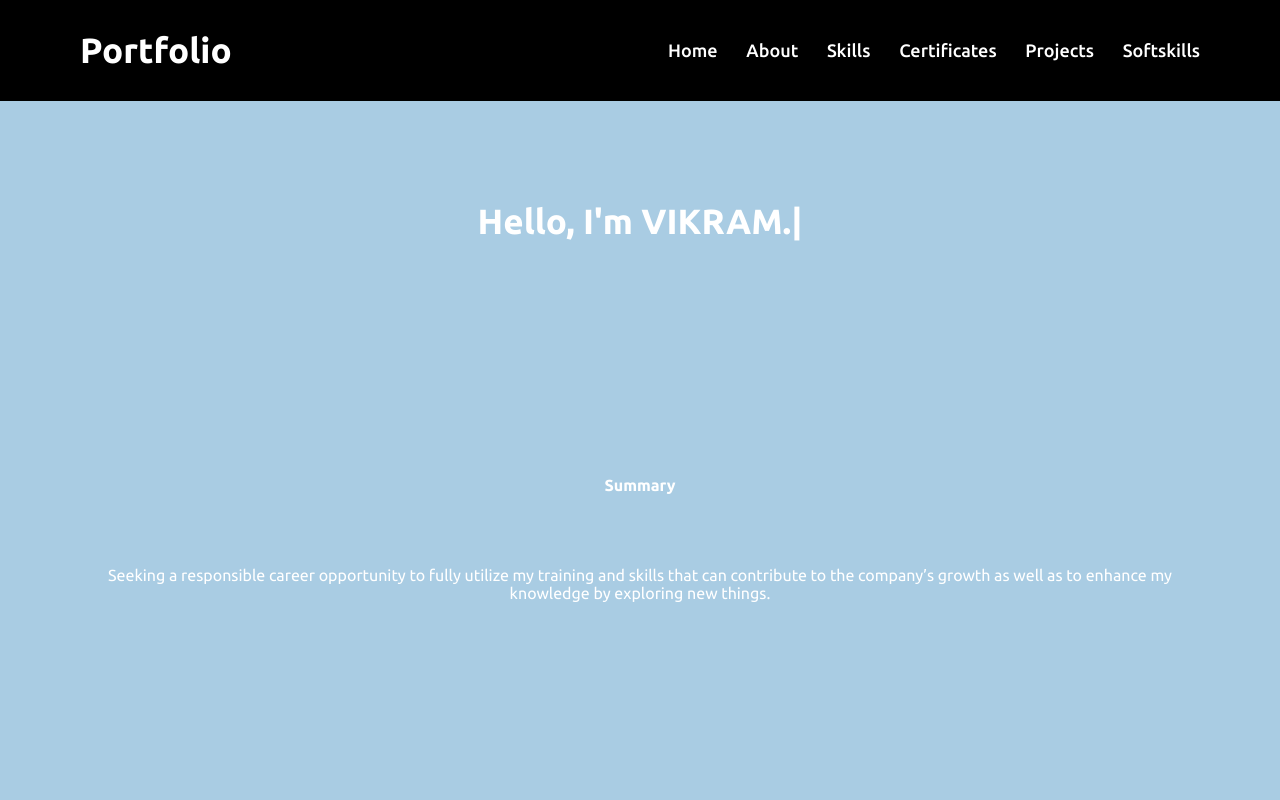
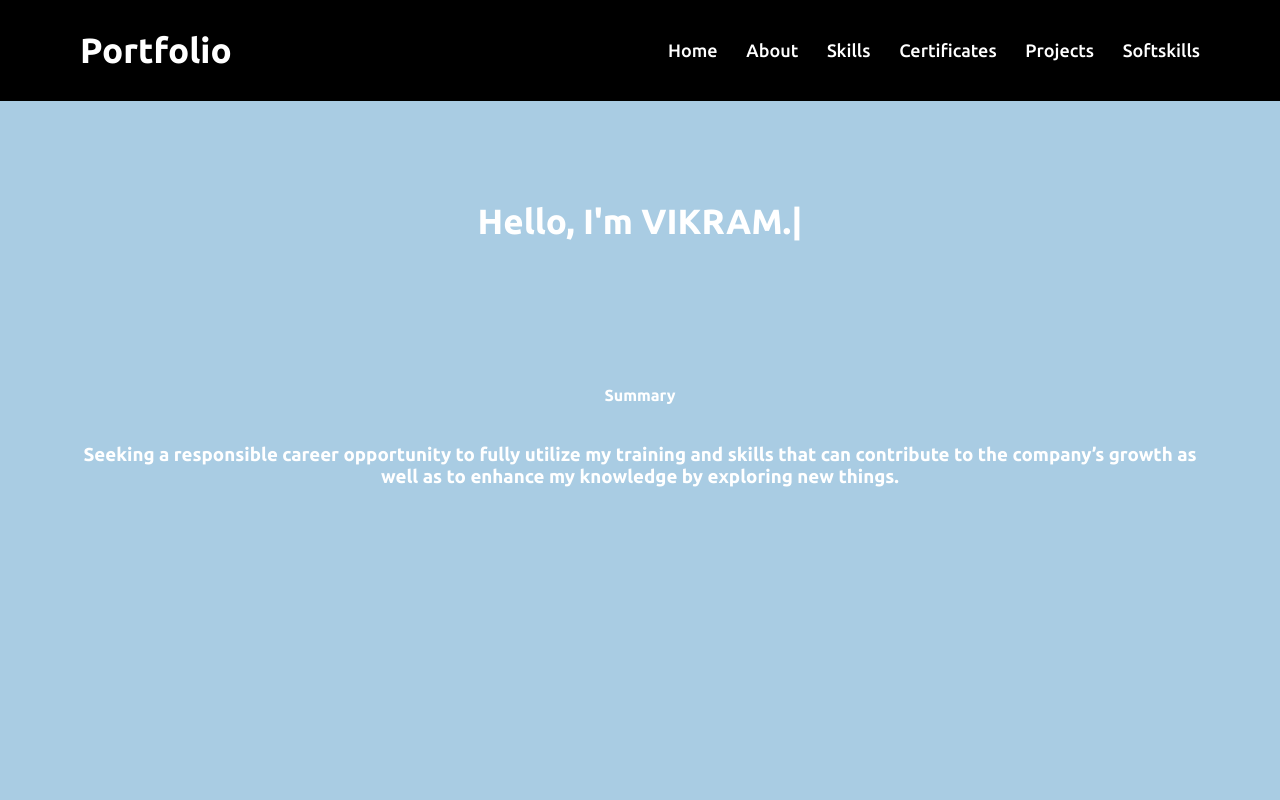
Before and after one commit to Vikram-01/VIKRAM_PORTFOLIO, a plain HTML site: page index.html in a window 1280 px wide. Shown: the top 800 px of the page. Drawn offline with nearby package versions, Linux system fonts and the light colour scheme.

Commit message:
Update index.html

```diff
--- a/index.html
+++ b/index.html
@@ -43,10 +43,10 @@
             <div class="home-content">
 
 				<center><div class="texttype" id="name"></div>
-                <br><br><br><br><br><br><br><br><br><br><br><br><br>
-		<center><b>Summary</b><br><br><br><br>
-						<center><br>Seeking a responsible career opportunity to fully utilize my training and skills that can contribute to the company’s growth as well as to enhance my knowledge by exploring new things.
-
+                <br><br><br><br><br><br><br><br>
+		<center><b>Summary</b><br><br>
+						<h3><center><br>Seeking a responsible career opportunity to fully utilize my training and skills that can contribute to the company’s growth as well as to enhance my knowledge by exploring new things.
+							</h3>
             </div>
 			        </div>
     </section>
```
